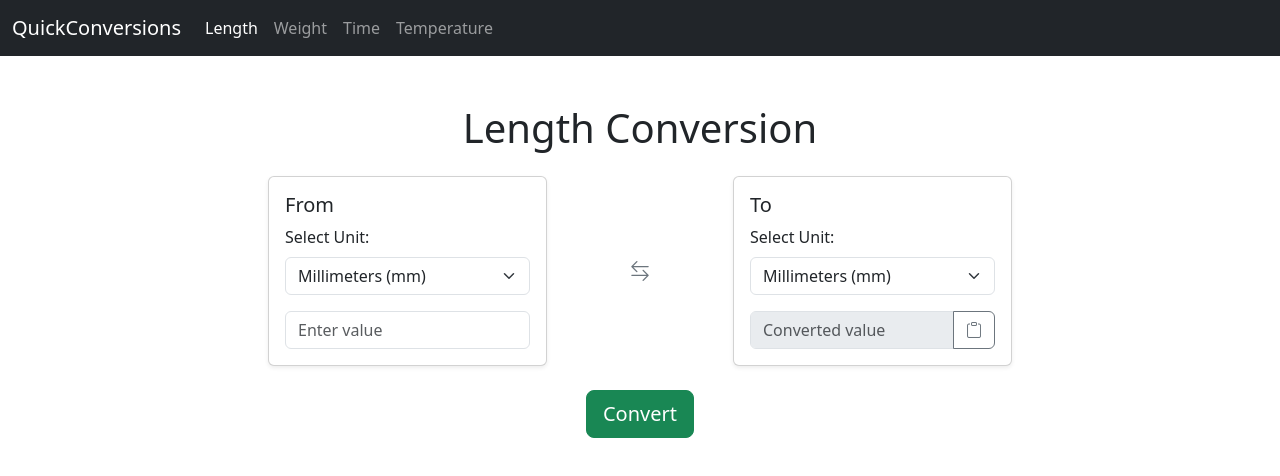
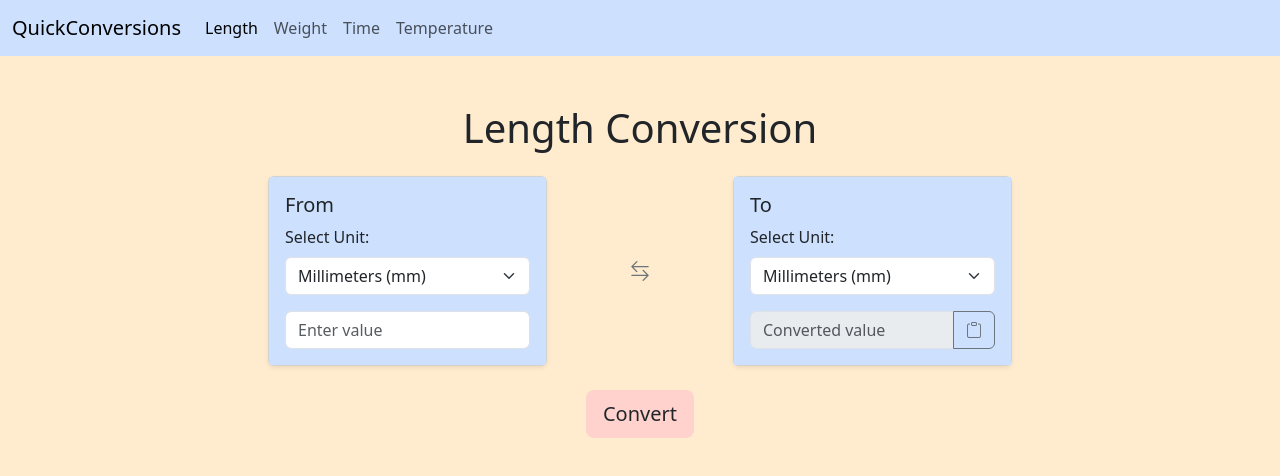
Before and after one commit to KhalinGH/Unit-Conversion, a plain HTML site: page index.html in a window 1280 px wide. Drawn offline with nearby package versions, Linux system fonts and the light colour scheme.

Commit message:
bug fixes

```diff
--- a/css/style.css
+++ b/css/style.css
@@ -8,21 +8,34 @@
 .convert-button-container {
     margin-bottom: 20px;
 }
+#convert-button {
+    background-color: #FFD2CD;
+}
 #copy-button:focus {
     outline: none;
     box-shadow: none;
 }
-button {
+/* button {
     -webkit-tap-highlight-color: transparent;
     -webkit-focus-ring-color: transparent;
     touch-action: manipulation;
     outline: none;
     box-shadow: none;
     background: transparent;
-}
+} */
 
-button:focus {
+/* button:focus {
     outline: none !important;
     box-shadow: none !important;
     background: transparent !important;
+} */
+
+body {
+    background-color: #ffebcd;
 }
+.card-body {
+    background-color: #CDE1FF;
+}
+.navbar {
+    background-color: #CDE1FF !important;
+}
--- a/index.html
+++ b/index.html
@@ -7,11 +7,11 @@
     <link href="https://cdn.jsdelivr.net/npm/bootstrap-icons/font/bootstrap-icons.css" rel="stylesheet">
     <link href="css/style.css" rel="stylesheet">
     <script src="https://cdn.jsdelivr.net/npm/bootstrap@5.3.3/dist/js/bootstrap.bundle.min.js"></script>
-    <title>Quick Conversions</title>
+    <title>Convert length</title>
 </head>
 <body>
     <!-- Navbar -->
-    <nav class="navbar navbar-expand-sm navbar-dark bg-dark">
+    <nav class="navbar navbar-expand-sm navbar-light">
         <div class="container-fluid">
             <a class="navbar-brand" href="#">QuickConversions</a>
             <ul class="navbar-nav me-auto">
@@ -96,7 +96,7 @@
 
         <!-- Convert Button -->
         <div class="text-center mt-4 convert-button-container">
-            <button id="convert-button" class="btn btn-success btn-lg" onclick="convertUnits()">Convert</button>
+            <button id="convert-button" class="btn btn-lg" onclick="convertUnits()">Convert</button>
         </div>
     </div>
     <script src="./js/script.js"></script>
--- a/js/script.js
+++ b/js/script.js
@@ -92,7 +92,9 @@ function convertUnits(){
             alert("Conversion not supported!");
             return;
         }
-        result = value * conversionFactors[category][fromUnit][toUnit];
+        result = ((value * 1000000) * conversionFactors[category][fromUnit][toUnit]) / 1000000;
+        // result = value * conversionFactors[category][fromUnit][toUnit];
+
     }
 
     document.getElementById("to-value").value = result;
```
